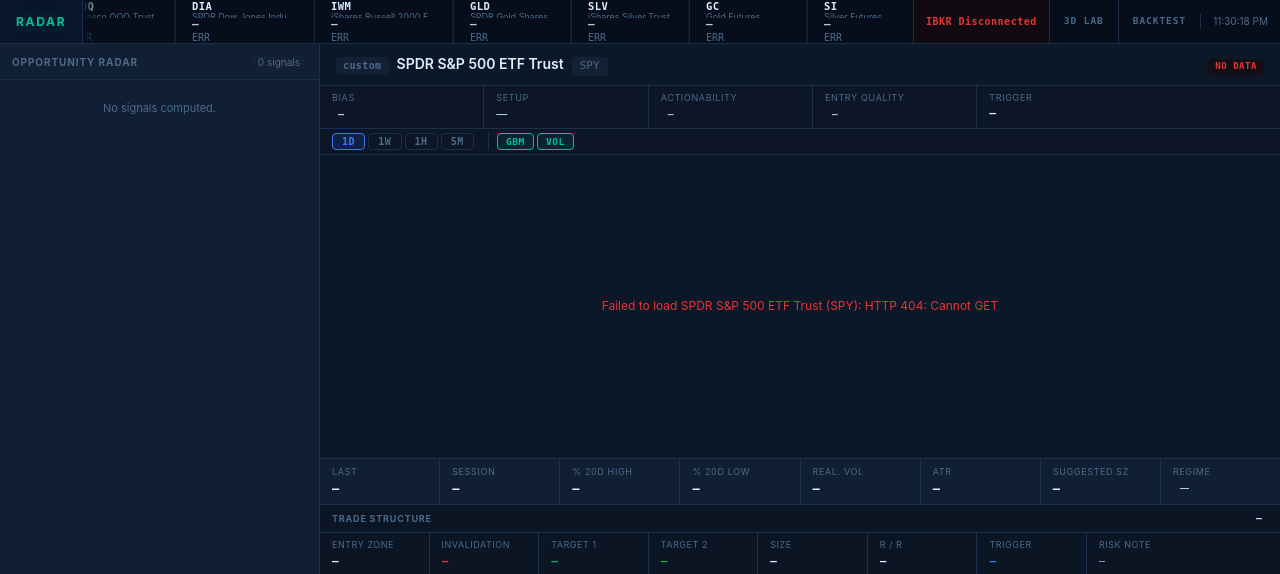
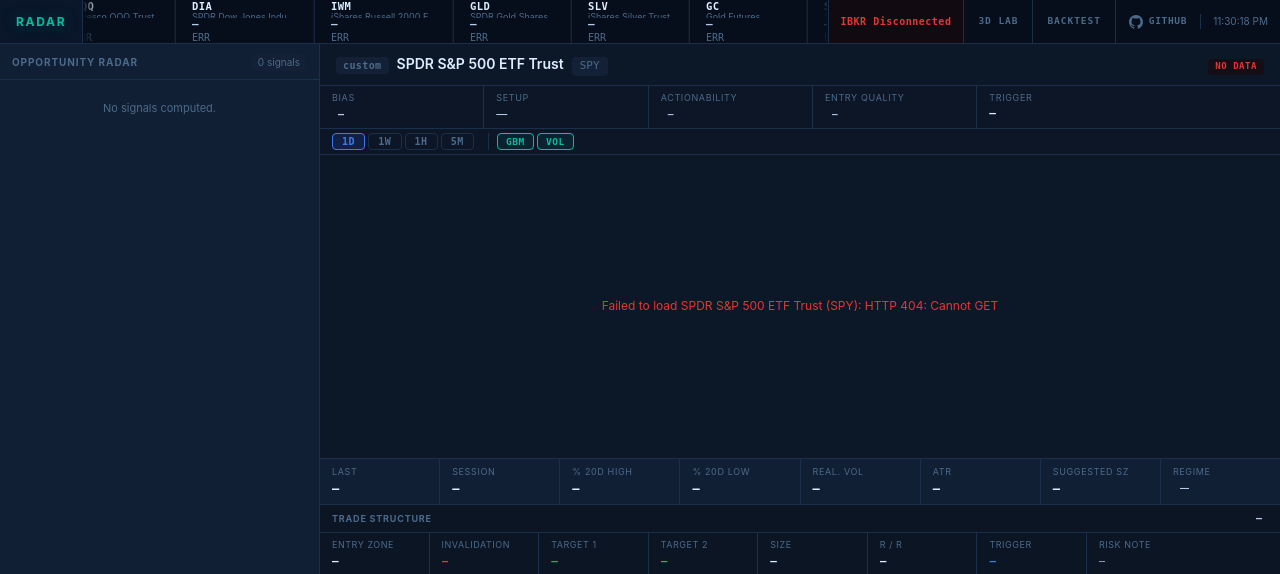
Before and after one commit to akariba/Algo-RADAR, a Flask app: page / in a window 1280 px wide. Shown: the top 574 px of the page. Run offline with Flask 3, Linux system fonts and the light colour scheme; data that the repository does not hold is empty; some libraries are stand-ins or nearby versions.

Commit message:
feat: add GitHub link with live star count to radar header
Co-Authored-By: Claude Sonnet 4.6 <noreply@anthropic.com>

```diff
--- a/static/css/app.css
+++ b/static/css/app.css
@@ -958,6 +958,29 @@ html, body {
   background: rgba(59,122,232,0.06);
 }
 
+#gh-link {
+  flex-shrink: 0;
+  padding: 0 13px;
+  font-size: 9.5px;
+  font-weight: 700;
+  font-family: var(--sybil-mono);
+  letter-spacing: 0.07em;
+  color: var(--sybil-text-muted);
+  border-left: 1px solid var(--sybil-border);
+  height: 100%;
+  display: flex;
+  align-items: center;
+  text-decoration: none;
+  text-transform: uppercase;
+  transition: color 0.15s, background 0.15s;
+  white-space: nowrap;
+  gap: 2px;
+}
+#gh-link:hover {
+  color: #e8e8ff;
+  background: rgba(255,255,255,0.04);
+}
+
 /* ── chart toolbar (timeframe + toggles) ─────────────────────────────────── */
 #chart-toolbar {
   flex-shrink: 0;
--- a/static/js/app.js
+++ b/static/js/app.js
@@ -872,3 +872,17 @@ function timeAgo(ms) {
   if (m > 0) return `${m}m ago`;
   return 'just now';
 }
+
+// ── GitHub star count ─────────────────────────────────────────────────────────
+(function fetchGhStars() {
+  fetch('https://api.github.com/repos/akariba/Algo-RADAR')
+    .then(r => r.json())
+    .then(d => {
+      const n = d.stargazers_count;
+      if (n == null) return;
+      const label = n >= 1000 ? (n / 1000).toFixed(1) + 'k' : String(n);
+      const el = document.getElementById('gh-stars');
+      if (el) el.textContent = '★ ' + label;
+    })
+    .catch(() => {});
+})();
--- a/templates/index.html
+++ b/templates/index.html
@@ -27,6 +27,11 @@
     </div>
     <a id="lab-link" href="/lab/3d" title="3D Research Lab — experimental views">3D Lab</a>
     <a id="bt-link" href="/research/backtest" title="Strategy Backtest &amp; Research">Backtest</a>
+    <a id="gh-link" href="https://github.com/akariba/Algo-RADAR" target="_blank" rel="noopener" title="View on GitHub">
+      <svg width="14" height="14" viewBox="0 0 24 24" fill="currentColor" style="vertical-align:middle;margin-right:4px">
+        <path d="M12 0C5.37 0 0 5.37 0 12c0 5.3 3.438 9.8 8.205 11.385.6.113.82-.258.82-.577 0-.285-.01-1.04-.015-2.04-3.338.724-4.042-1.61-4.042-1.61-.546-1.385-1.335-1.755-1.335-1.755-1.087-.744.084-.729.084-.729 1.205.084 1.838 1.236 1.838 1.236 1.07 1.835 2.809 1.305 3.495.998.108-.776.417-1.305.76-1.605-2.665-.3-5.466-1.332-5.466-5.93 0-1.31.465-2.38 1.235-3.22-.135-.303-.54-1.523.105-3.176 0 0 1.005-.322 3.3 1.23.96-.267 1.98-.399 3-.405 1.02.006 2.04.138 3 .405 2.28-1.552 3.285-1.23 3.285-1.23.645 1.653.24 2.873.12 3.176.765.84 1.23 1.91 1.23 3.22 0 4.61-2.805 5.625-5.475 5.92.42.36.81 1.096.81 2.22 0 1.606-.015 2.896-.015 3.286 0 .315.21.69.825.57C20.565 21.795 24 17.295 24 12c0-6.63-5.37-12-12-12"/>
+      </svg><span id="gh-stars">GitHub</span>
+    </a>
     <div id="tape-status"></div>
   </header>
 
```
